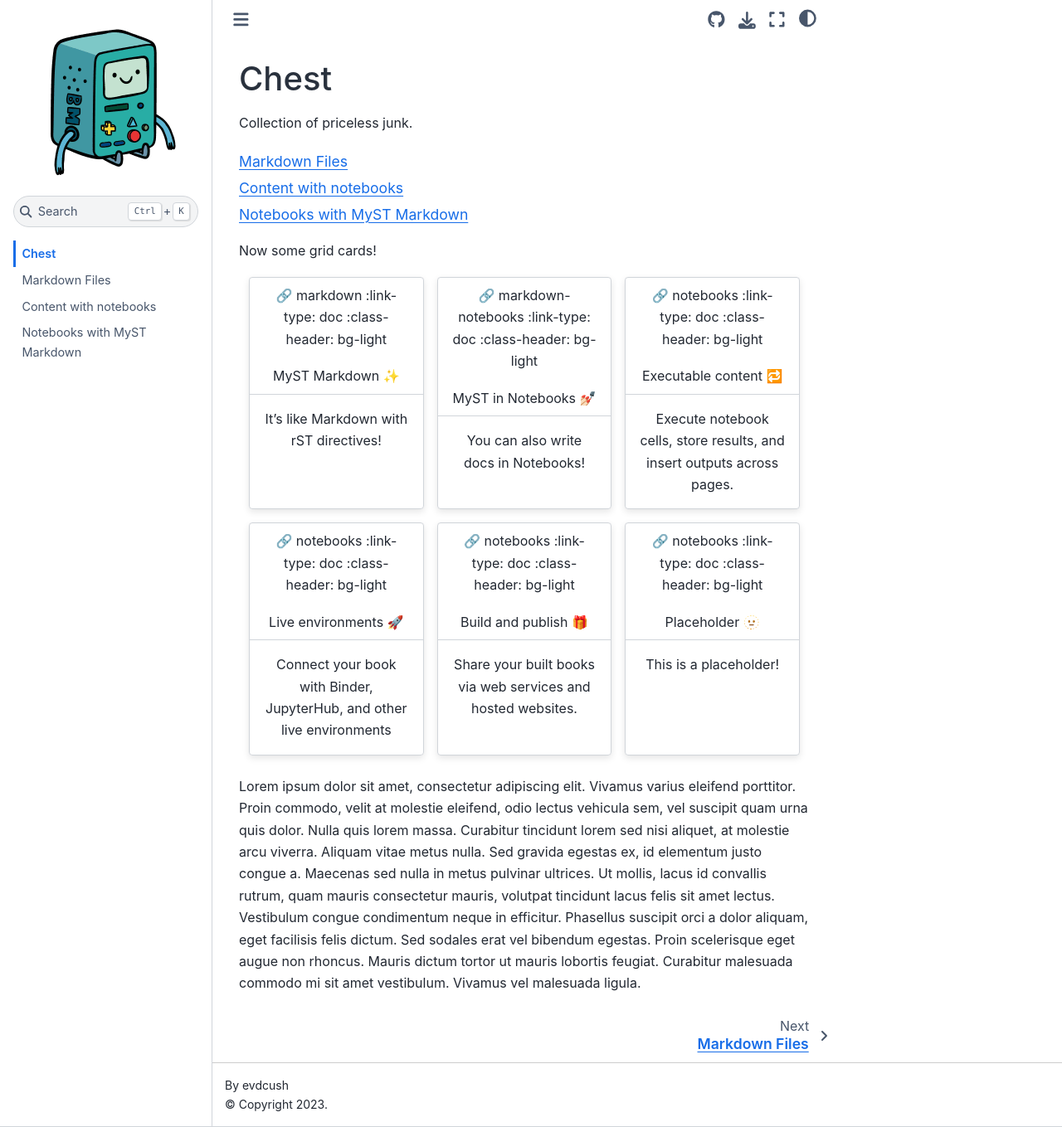
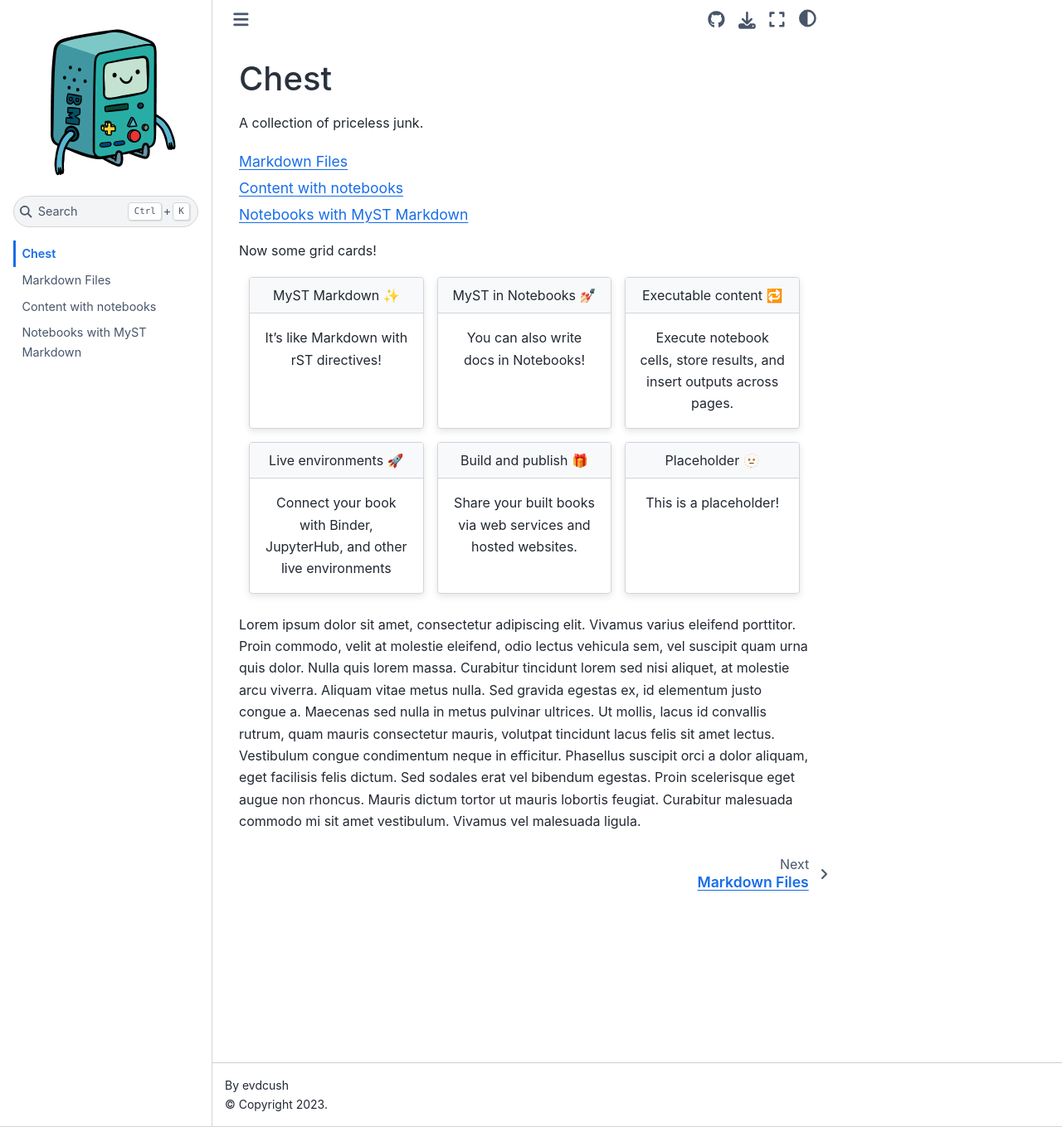
Before and after one commit to evdcush/Chest, a Jupyter Book: the page built from Docs/intro.md, in a window 1280 px wide and 1359 px high. Shown: the whole window at 83% size. Built offline with Jupyter Book 1.0.4 settings and Sphinx 7.4.7 and the Sphinx Book theme 1.1.4, drawn with Linux system fonts in a browser that asks for light colours; some of the changed lines change nothing that is shown.

Commit message:
fix formatting intro

````diff
--- a/Docs/intro.md
+++ b/Docs/intro.md
@@ -1,9 +1,8 @@
 # Chest
 
-Collection of priceless junk.
+A collection of priceless junk.
 
 ```{tableofcontents}
-
 ```
 
 Now some grid cards!
@@ -13,7 +12,7 @@ Now some grid cards!
 :gutter: 3
 
 :::{grid-item-card}
-🔗 markdown
+:link: markdown
 :link-type: doc
 :class-header: bg-light
 
@@ -24,7 +23,7 @@ It's like Markdown with rST directives!
 :::
 
 :::{grid-item-card}
-🔗 markdown-notebooks
+:link: markdown-notebooks
 :link-type: doc
 :class-header: bg-light
 
@@ -36,7 +35,7 @@ You can also write docs in Notebooks!
 :::
 
 :::{grid-item-card}
-🔗 notebooks
+:link: notebooks
 :link-type: doc
 :class-header: bg-light
 
@@ -48,7 +47,7 @@ Execute notebook cells, store results, and insert outputs across pages.
 :::
 
 :::{grid-item-card}
-🔗 notebooks
+:link: notebooks
 :link-type: doc
 :class-header: bg-light
 
@@ -59,7 +58,7 @@ Connect your book with Binder, JupyterHub, and other live environments
 :::
 
 :::{grid-item-card}
-🔗 notebooks
+:link: notebooks
 :link-type: doc
 :class-header: bg-light
 
@@ -70,7 +69,7 @@ Share your built books via web services and hosted websites.
 :::
 
 :::{grid-item-card}
-🔗 notebooks
+:link: notebooks
 :link-type: doc
 :class-header: bg-light
 
````
